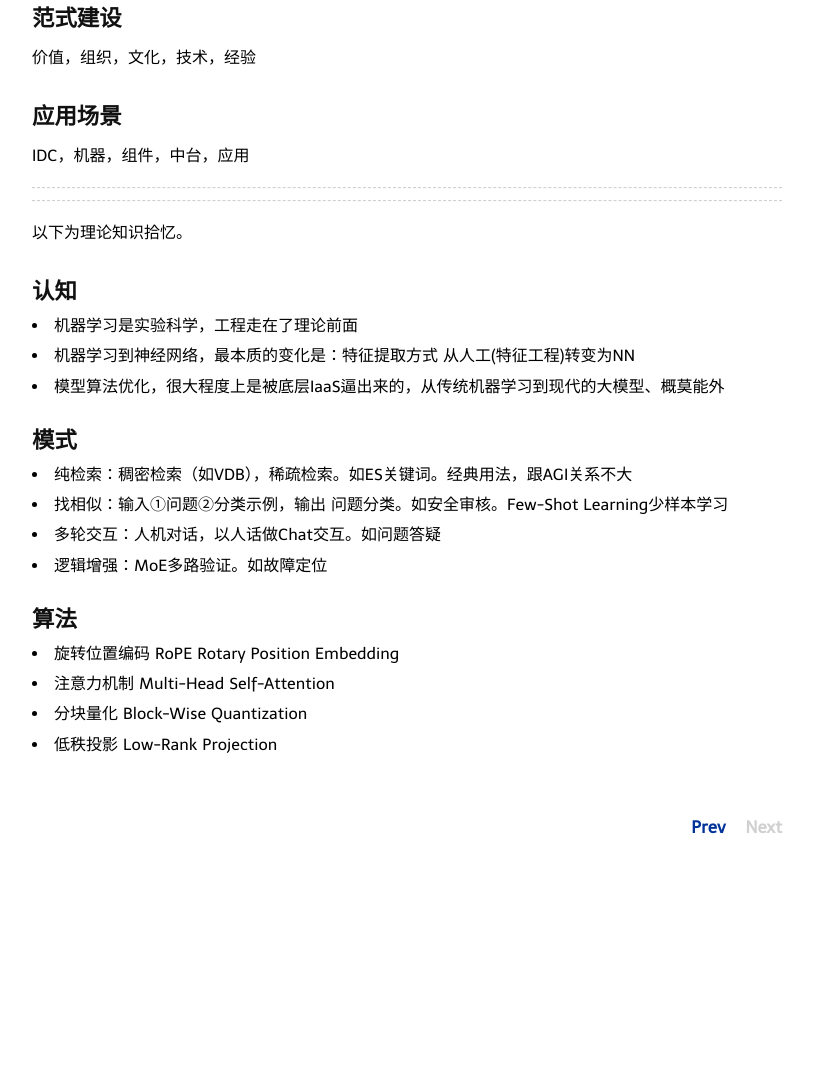
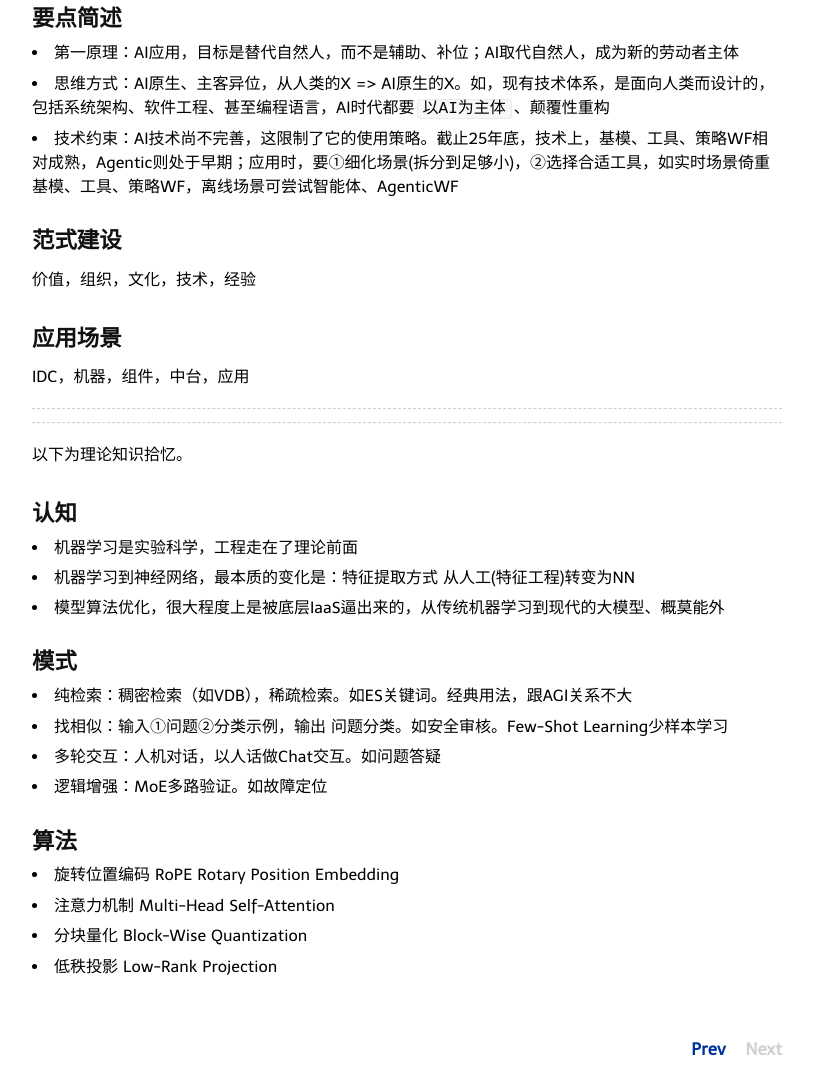
Before and after one commit to niean/niean.github.io, a Jekyll site: the page built from _posts/2025-04-08-infra-agi.markdown, in a window 1280 px wide. Shown: the part 569-1660 px from the top of the page, without its empty margins (233-1046 px from the left). Built offline with Jekyll 4.4.1, drawn with Linux system fonts in a browser that asks for light colours; comment, search, counter and statistics services are not loaded; before the commit the page ends 1438 px from its top, so only the background shows below that.

Commit message:
基建AGI-要点概述

```diff
--- a/_posts/2025-04-08-infra-agi.markdown
+++ b/_posts/2025-04-08-infra-agi.markdown
@@ -9,7 +9,13 @@ tags:
 ## 导读
 本文主要介绍基础设施领域的AGI实践。基建AGI全貌如下，
 
-![page.png](https://raw.githubusercontent.com/niean/niean.github.io/master/images/20250405/agi-xmind.png)
+![page.png](https://raw.githubusercontent.com/niean/niean.github.io/master/images/20250408/agi-xmind.png)
+
+
+## 要点简述
+- 第一原理：AI应用，目标是替代自然人，而不是辅助、补位；AI取代自然人，成为新的劳动者主体
+- 思维方式：AI原生、主客异位，从人类的X => AI原生的X。如，现有技术体系，是面向人类而设计的，包括系统架构、软件工程、甚至编程语言，AI时代都要`以AI为主体`、颠覆性重构
+- 技术约束：AI技术尚不完善，这限制了它的使用策略。截止25年底，技术上，基模、工具、策略WF相对成熟，Agentic则处于早期；应用时，要①细化场景(拆分到足够小)，②选择合适工具，如实时场景倚重基模、工具、策略WF，离线场景可尝试智能体、AgenticWF
 
 
 ## 范式建设
```
Also changed, not shown: _postpres/0-TODO.md (added, +4 -0 lines).
